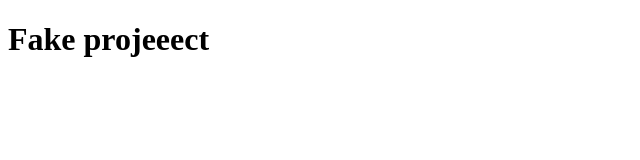
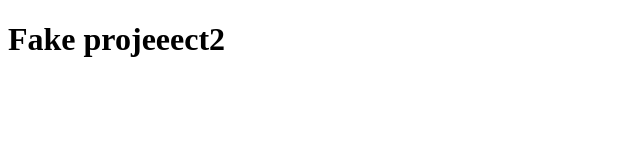
Before and after one commit to Flow-Fly/collab-work, a plain HTML site: page index.html in a window 1280 px wide. Shown: the full height of the page, 0-640 px from the left. Drawn offline with Linux system fonts and the light colour scheme.

Commit message:
Second project now

```diff
--- a/index.html
+++ b/index.html
@@ -1,6 +1,5 @@
 <!DOCTYPE html>
 <html lang="en">
-
 	<head>
 		<meta charset="UTF-8" />
 		<meta http-equiv="X-UA-Compatible" content="IE=edge" />
@@ -10,7 +9,6 @@
 	</head>
 
 	<body>
-	<h1>Fake projeeect</h1>
+		<h1>Fake projeeect2</h1>
 	</body>
-
 </html>
```
Lines whose indentation alone changed are shown as unchanged.
